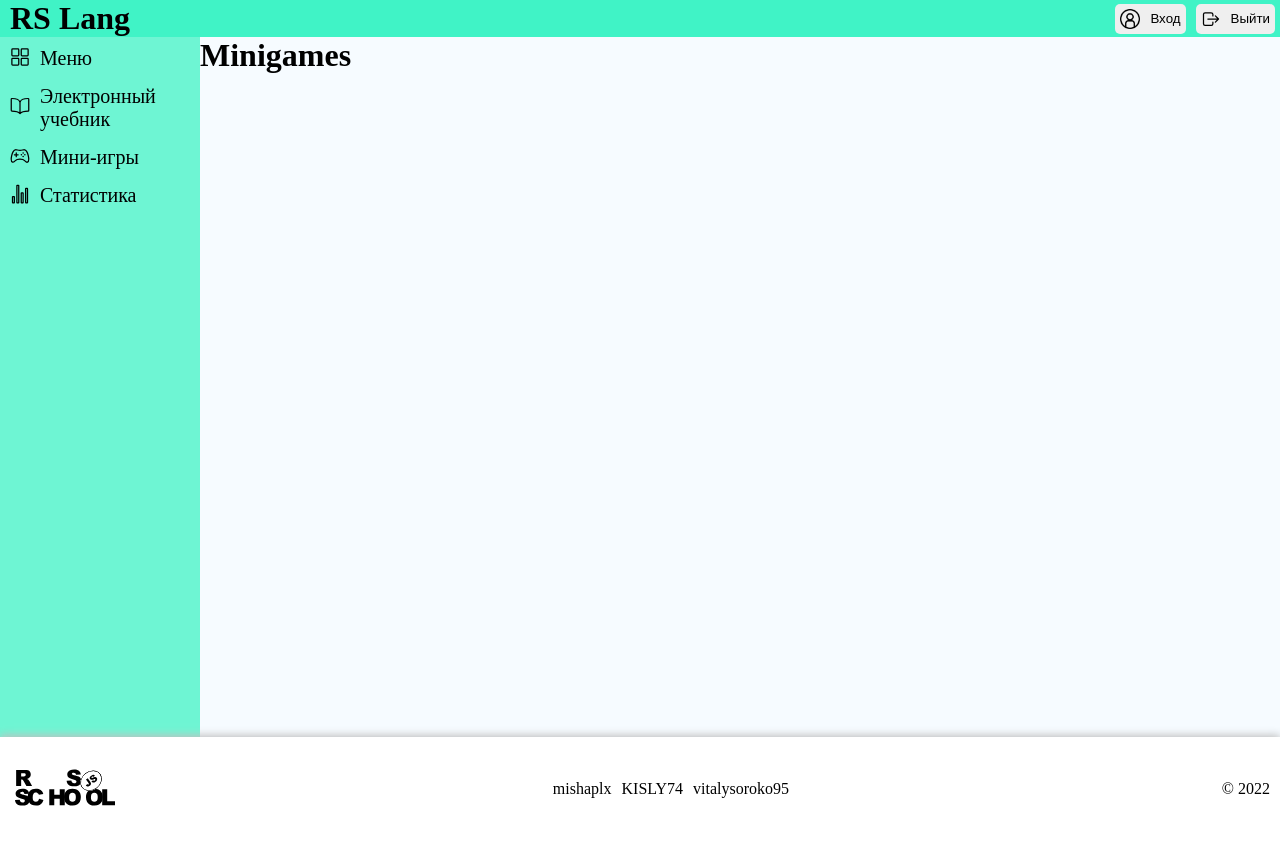
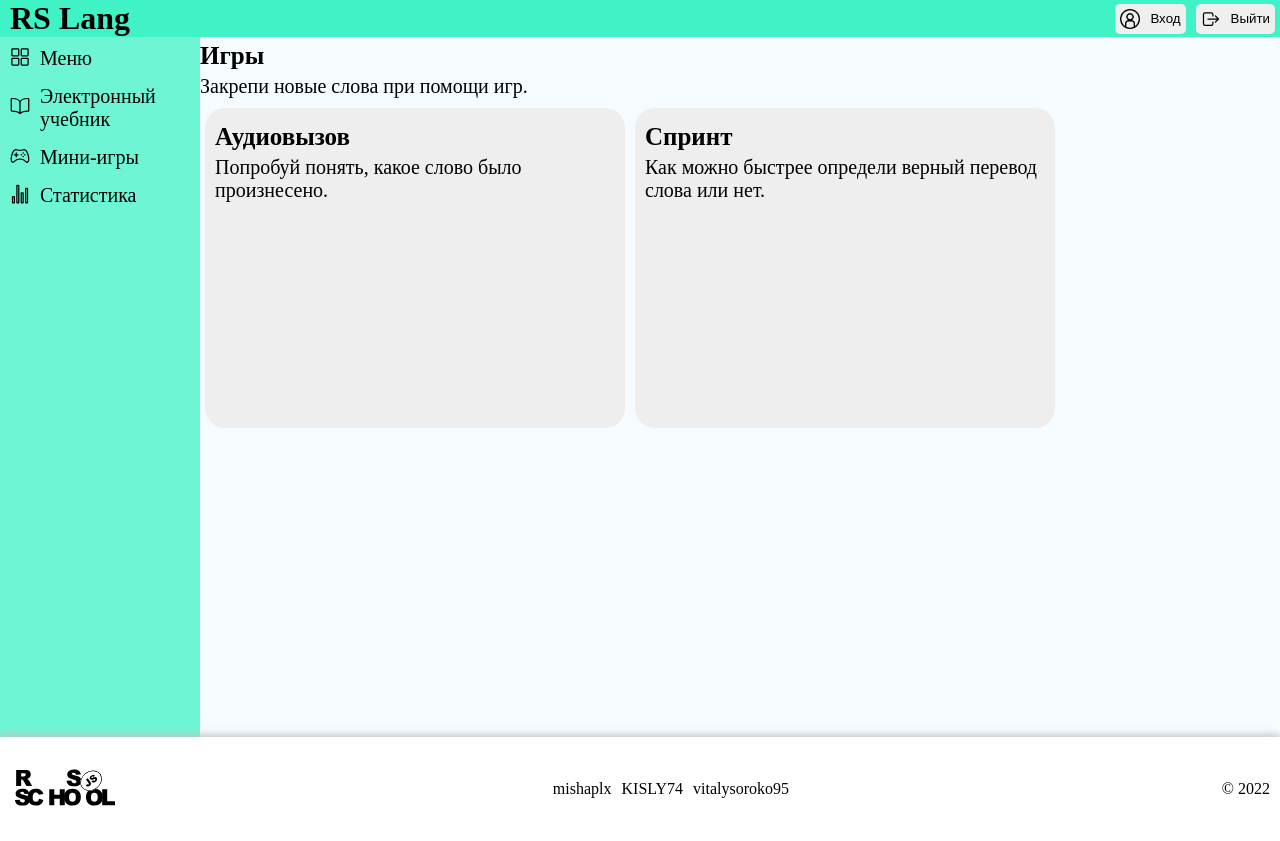
Before and after one commit to mishaplx/RS-Lang-App, a React (Create React App) app: page /minigames in a window 1280 px wide. Built offline with nearby package versions, Linux system fonts and the light colour scheme; a web font is replaced by a local one.

Commit message:
refactor: refactor minigames component

```diff
--- a/src/component/App/App.js
+++ b/src/component/App/App.js
@@ -25,7 +25,7 @@ function App() {
         <Route path="/textbook" element={<Textbook />}/>
         <Route path="/minigames" element={<Minigames />}/>
         <Route path="/statistics" element={<Statistics />}/>
-        <Route path="/sprint" element={<Sprintgame />}/>
+        <Route path="/minigames/sprint" element={<Sprintgame />}/>
       </Routes>
      </div>
      <Footer/>
--- a/src/component/Minigames/Minigames.js
+++ b/src/component/Minigames/Minigames.js
@@ -1,7 +1,23 @@
+
+import {Link} from "react-router-dom";
+
 function Minigames() {
     return (
       <main className="main">
-        <h1>Minigames</h1>
+        <div className="game">
+        <h3 className="game__title">Игры</h3>
+        <p className="game__subtitle">Закрепи новые слова при помощи игр.</p>
+        <div className="game__flex">
+          <Link to ="/minigames" className="audioCall-game" >
+            <h3>Аудиовызов</h3>
+            <p>Попробуй понять, какое слово было произнесено.</p>
+          </Link>
+          <Link to ="/minigames/sprint" className="sprint-game" href="/minigames">
+            <h3>Спринт</h3>
+            <p>Как можно быстрее определи верный перевод слова или нет.</p>
+          </Link>
+        </div>
+      </div>
       </main>
     );
   }
--- a/src/component/Team/Team.js
+++ b/src/component/Team/Team.js
@@ -4,12 +4,12 @@ import './Team.css'
 function Team() {
   const avatars = [
     `${require(`../../assets/team/misha.jpg`)}`,
-    `${require(`../../assets/team/misha.jpg`)}`,
+    `${require(`../../assets/team/vitaly.jpg`)}`,
     `${require(`../../assets/team/nikita.jpg`)}`
   ]
   const members = [
     { avatar: avatars[0], FIO: 'Михаил Плехневич', description: '24 года, изучаю JS 6 месяцев Разработал:........ Навыки: JavaScript, TypeScript, GIT, Webpack, SASS/SCSS, NodeJs(основы), React(основы) ', githubLink: 'https://github.com/mishaplx', githubName: 'mishaplx' },
-    { avatar: avatars[1], FIO: 'Виталий Сорока', description: 'инфа о тебе.....', githubLink: 'https://github.com/vitalysoroko95', githubName: 'vitalysoroko95' },
+    { avatar: avatars[1], FIO: 'Виталий Сорока', description: '27 года, изучаю JS 6 месяцев Навыки: JavaScript, TypeScript, GIT, Webpack, SASS/SCSS, NodeJs(основы), React(основы)', githubLink: 'https://github.com/vitalysoroko95', githubName: 'vitalysoroko95' },
     { avatar: avatars[2], FIO: 'Никита Кислый', description: `20 лет, студент 3-го курса, БарГу, по специальности "Информационные системы и технологии". Навыки: JavaScript, TypeScript, GIT, Webpack, SASS/SCSS, NodeJs(основы), React(основы)`, githubLink: 'https://github.com/KISLY74', githubName: 'KISLY74' }
   ]
   return (
--- a/src/component/Textbook/Textbook.js
+++ b/src/component/Textbook/Textbook.js
@@ -5,6 +5,7 @@ import WordItem from "./WordItem/WordItem";
 import Pagination from "./Pagination/Pagination";
 import React from "react";
 import {Link} from "react-router-dom";
+import Minigames from "../Minigames/Minigames";
 function Textbook() {
   const arrPagin = [
     0, 1, 2, 3, 4, 5, 6, 7, 8, 9, 10, 11, 12, 13, 14, 15, 16, 17, 18, 19, 20,
@@ -139,22 +140,7 @@ function Textbook() {
           <Pagination number={el} key={el} onClick={handleClickPag} />
         ))}
       </div>
-
-      <div className="game">
-        <h3 className="game__title">Игры</h3>
-        <p className="game__subtitle">Закрепи новые слова при помощи игр.</p>
-        <div className="game__flex">
-          <Link to ="/minigames" className="audioCall-game" >
-            <h3>Аудиовызов</h3>
-            <p>Попробуй понять, какое слово было произнесено.</p>
-          </Link>
-          <Link to ="/minigames" className="sprint-game" href="/minigames">
-            <h3>Спринт</h3>
-            <p>Как можно быстрее определи верный перевод слова или нет.</p>
-          </Link>
-        </div>
-      </div>
-
+      <Minigames />
     </div>
   );
 }
```
Also changed, not shown: src/assets/team/vitaly.jpg (added).
